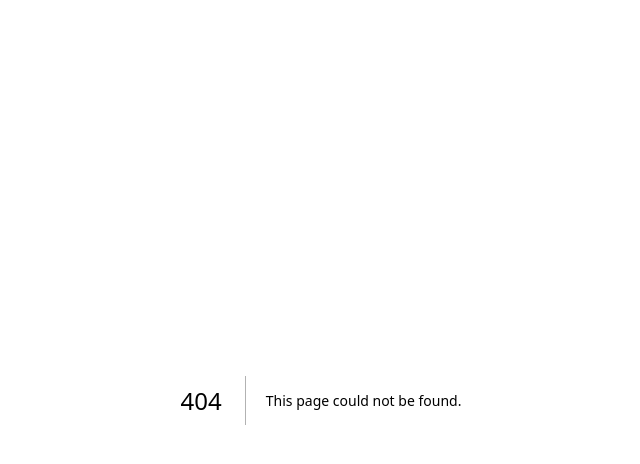
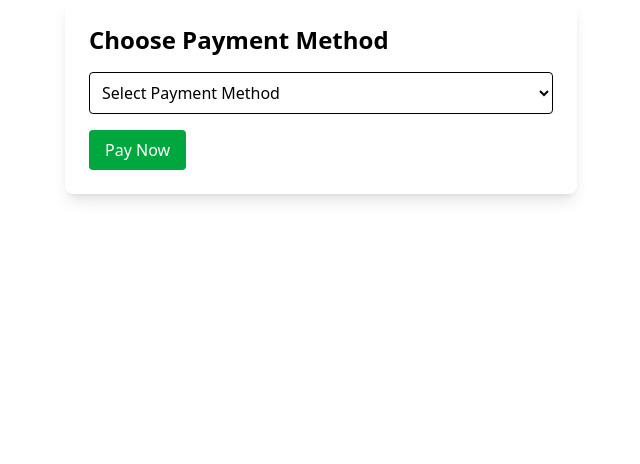
Before and after one commit to MatthewsRicky/PaymentSystems, a Next.js app: page /payment in a window 1280 px wide. Before the commit this address had no page. Shown: the top 464 px of the page, without its empty margins (319-959 px from the left). Built offline with nearby package versions, Linux system fonts and the light colour scheme.

Commit message:
payment nav route

```diff
--- /dev/null
+++ b/app/payment/page.tsx
@@ -0,0 +1,75 @@
+"use client";
+
+import { useState } from "react";
+import Link from "next/link";
+
+export default function PaymentPage(){
+	const [loading, setLoading] = useState<boolean>(false);
+	const [error, setError] = useState<string | null>(null);
+	const [paymentUrl, setPaymentUrl] = useState<string | null>(null);
+	const [paymentMethod, setPaymentMethod] = useState<string>("");
+	const initiatePayment = async () => {
+		setLoading(true);
+		setError(null);
+		setPaymentUrl(null);
+
+		try {
+			const response = await fetch("/api/pesapal/payments", {
+				method: "POST",
+				headers: {"Content-Type": "application/json"},
+				body: JSON.stringify({
+					amount: 100.0,
+					currency:"KES",
+					description: "Test payment",
+					email:"kidematthews@gmail.com",
+					phoneNumber: "+254704580875",
+					paymentMethod,
+				}),
+			})
+
+			const data= await response.json();
+			if (!response.ok) throw new Error( data.error || "Payment failed.");
+			setPaymentUrl(data.redirect_url);
+			} catch(error) {
+			setError((error as Error).message);
+		} finally {
+			setLoading(false);
+		}
+	};
+
+	return (
+		<div className="p-6 max-w-lg bg-white mx-auto shadow-lg rounded-lg">
+			<h1 className="text-2xl font-bold mb-4">Choose Payment Method</h1>
+
+			<select
+				value={paymentMethod}
+				onChange={(e) => setPaymentMethod(e.target.value)}
+				className="w-full p-2 border rounded"
+			>
+				<option value="">Select Payment Method</option>
+				<option value="M-Pesa">M-Pesa</option>
+				<option value="Visa">Visa</option>
+				<option value="PayPal">PayPal</option>
+			</select>
+
+			<button
+				onClick={initiatePayment}
+				disabled={loading || !paymentMethod}
+				className="mt-4 px-4 py-2 bg-green-600 text-white rounded hover:bg-green-700 transition"
+			>
+				{loading ? "Processing..." : "Pay Now"}
+			</button>
+
+			{error && <p className="mt-3 text-red-500">{error}</p>}
+
+			{paymentUrl && (
+				<div className="mt-4">
+					<p className="text-blue-600">Payment Link Ready</p>
+					<Link href={paymentUrl} target="_blank" rel="noopener noreferrer" className="text-blue-500 underline">Click Here to Pay</Link>
+				</div>
+			)}
+
+		</div>
+	)
+
+}
```
